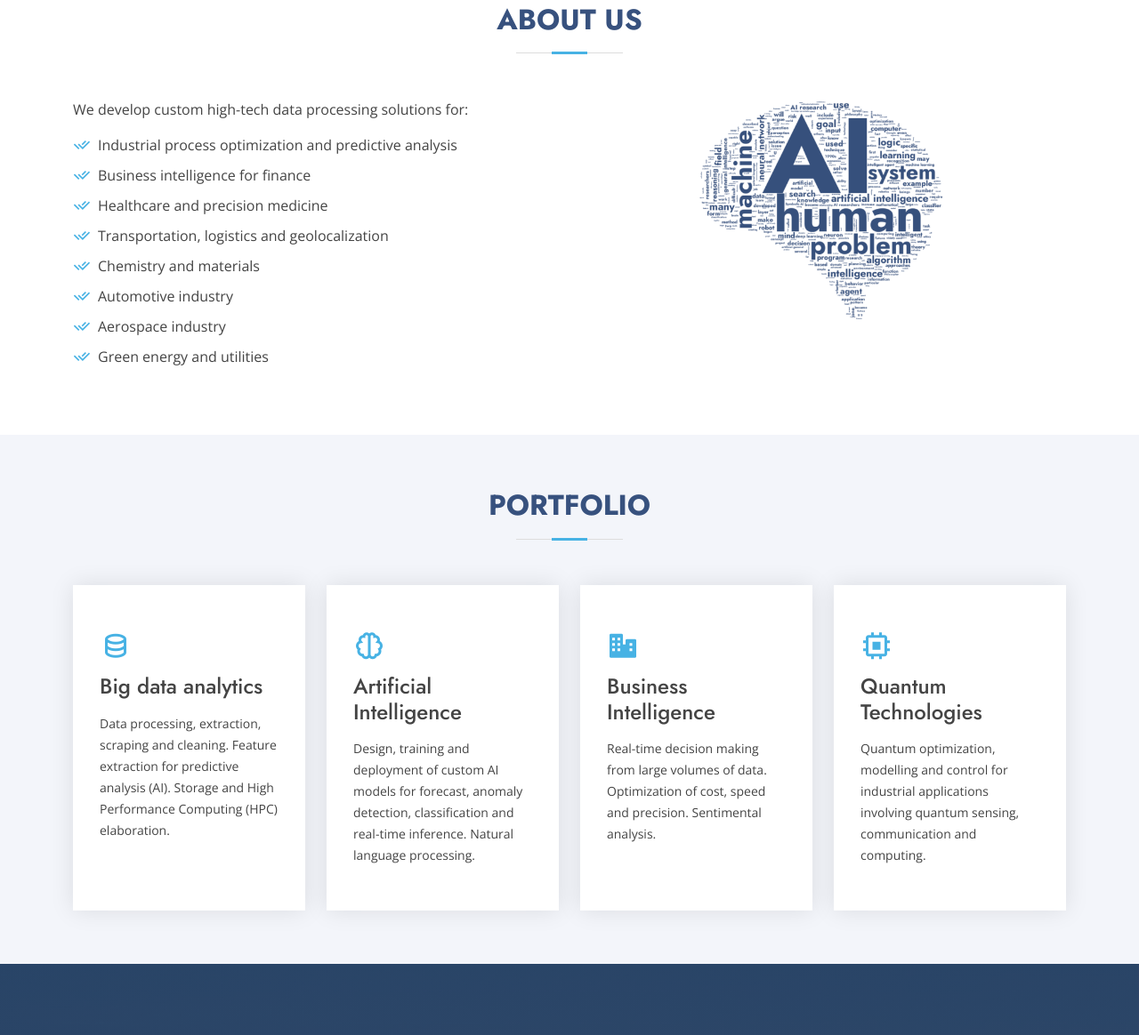
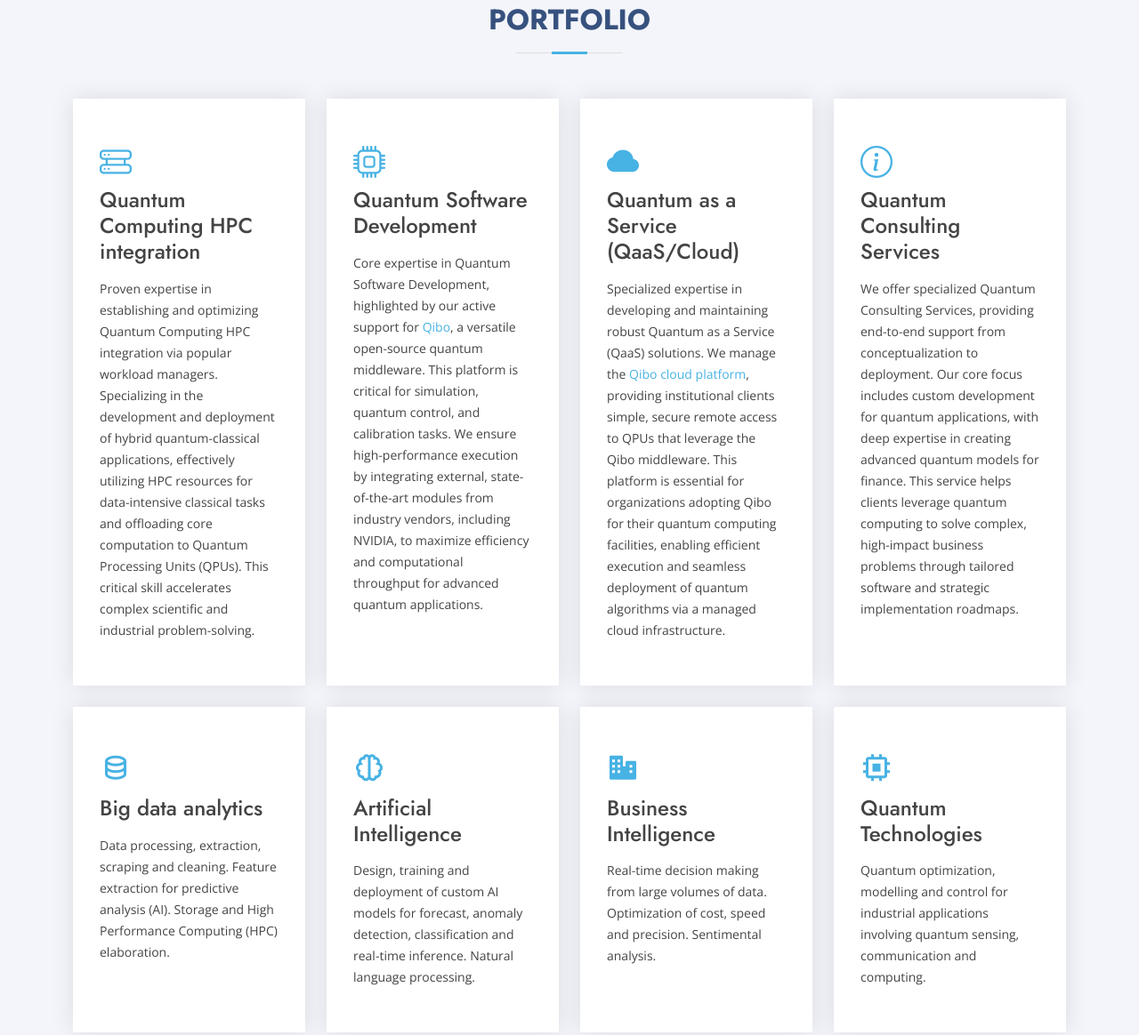
Before and after one commit to quarkotech/quarkotech.github.io, a plain HTML site: page index.html in a window 1280 px wide. Shown: the part 617-1781 px from the top of the page at 89% size. Drawn offline with nearby package versions, Linux system fonts and the light colour scheme.

Commit message:
Update index.html

```diff
--- a/index.html
+++ b/index.html
@@ -45,8 +45,8 @@
       <div class="row">
         <div class="col-lg-6 d-flex flex-column justify-content-center pt-4 pt-lg-0 order-2 order-lg-1"
           data-aos="fade-up" data-aos-delay="200">
-          <h1>High-Tech Data Processing Solutions</h1>
-          <h2>Design, Development and Deployment of Artificial Intelligence and Quantum Technologies.</h2>
+          <h1>Quantum Integration</h1>
+          <h2>Design, Development and Deployment of Quantum Technologies and Artificial Intelligence.</h2>
           <div class="d-flex justify-content-center justify-content-lg-start">
             <a href="#about" class="btn-get-started scrollto">Get Started</a>
           </div>
@@ -60,6 +60,133 @@
   </section>
 
   <main id="main">
+    <section id="services" class="services section-bg">
+      <div class="container" data-aos="fade-up">
+
+        <div class="section-title">
+          <h2>Portfolio</h2>
+          <p></p>
+        </div>
+
+        <div class="row">
+          <div class="col-xl-3 col-md-6 d-flex align-items-stretch" data-aos="zoom-in" data-aos-delay="100">
+            <div class="icon-box">
+              <div class="icon"><i class="bx bi-hdd-rack"></i></div>
+              <h4>Quantum Computing HPC integration</h4>
+              <p>
+                Proven expertise in establishing and optimizing Quantum
+                Computing HPC integration via popular workload managers.
+                Specializing in the development and deployment of hybrid
+                quantum-classical applications, effectively utilizing HPC
+                resources for data-intensive classical tasks and offloading core
+                computation to Quantum Processing Units (QPUs). This critical
+                skill accelerates complex scientific and industrial
+                problem-solving.
+              </p>
+            </div>
+          </div>
+
+          <div class="col-xl-3 col-md-6 d-flex align-items-stretch" data-aos="zoom-in" data-aos-delay="200">
+            <div class="icon-box">
+              <div class="icon"><i class="bx bi-cpu"></i></div>
+              <h4>Quantum Software Development</h4>
+              <p>
+                Core expertise in Quantum Software Development, highlighted by
+                our active support for <a href="https://qibo.science">Qibo</a>,
+                a versatile open-source quantum middleware. This platform is
+                critical for simulation, quantum control, and calibration tasks.
+                We ensure high-performance execution by integrating external,
+                state-of-the-art modules from industry vendors, including
+                NVIDIA, to maximize efficiency and computational throughput for
+                advanced quantum applications.
+              </p>
+            </div>
+          </div>
+
+          <div class="col-xl-3 col-md-6 d-flex align-items-stretch" data-aos="zoom-in" data-aos-delay="300">
+            <div class="icon-box">
+              <div class="icon"><i class="bx bi-cloud-fill"></i></div>
+              <h4>Quantum as a Service (QaaS/Cloud)</h4>
+              <p>
+                Specialized expertise in developing and maintaining robust
+                Quantum as a Service (QaaS) solutions. We manage the <a
+                href="https://cloud.qibo.science">Qibo cloud platform</a>,
+                providing institutional clients simple, secure remote access to
+                QPUs that leverage the Qibo middleware. This platform is
+                essential for organizations adopting Qibo for their quantum
+                computing facilities, enabling efficient execution and seamless
+                deployment of quantum algorithms via a managed cloud
+                infrastructure.
+              </p>
+            </div>
+          </div>
+
+          <div class="col-xl-3 col-md-6 d-flex align-items-stretch" data-aos="zoom-in" data-aos-delay="400">
+            <div class="icon-box">
+              <div class="icon"><i class="bx bi-info-circle"></i></div>
+              <h4>Quantum Consulting Services</h4>
+              <p>
+                We offer specialized Quantum Consulting Services, providing
+                end-to-end support from conceptualization to deployment. Our
+                core focus includes custom development for quantum applications,
+                with deep expertise in creating advanced quantum models for
+                finance. This service helps clients leverage quantum computing
+                to solve complex, high-impact business problems through tailored
+                software and strategic implementation roadmaps.
+              </p>
+            </div>
+          </div>
+
+          </div>
+
+          <div class="row pt-4">
+          <div class="col-xl-3 col-md-6 d-flex align-items-stretch" data-aos="zoom-in" data-aos-delay="500">
+            <div class="icon-box">
+              <div class="icon"><i class="bx bx-data"></i></div>
+              <h4>Big data analytics</h4>
+              <p>Data processing, extraction, scraping and cleaning. Feature extraction for
+                predictive analysis (AI). Storage and High Performance Computing (HPC)
+                elaboration.</p>
+            </div>
+          </div>
+
+          <div class="col-xl-3 col-md-6 d-flex align-items-stretch mt-4 mt-md-0" data-aos="zoom-in"
+            data-aos-delay="600">
+            <div class="icon-box">
+              <div class="icon"><i class="bx bx-brain"></i></div>
+              <h4>Artificial Intelligence</h4>
+              <p>Design, training and deployment of custom AI models for
+                forecast, anomaly detection, classification and real-time
+                inference. Natural language processing.</p>
+            </div>
+          </div>
+
+          <div class="col-xl-3 col-md-6 d-flex align-items-stretch mt-4 mt-xl-0" data-aos="zoom-in"
+            data-aos-delay="700">
+            <div class="icon-box">
+              <div class="icon"><i class="bx bxs-business"></i></div>
+              <h4>Business Intelligence</h4>
+              <p>Real-time decision making from large volumes of data.
+                Optimization of cost, speed and precision. Sentimental
+                analysis.</p>
+            </div>
+          </div>
+
+          <div class="col-xl-3 col-md-6 d-flex align-items-stretch mt-4 mt-xl-0" data-aos="zoom-in"
+            data-aos-delay="800">
+            <div class="icon-box">
+              <div class="icon"><i class="bx bx-chip"></i></div>
+              <h4>Quantum Technologies</h4>
+              <p>Quantum optimization, modelling and control for industrial
+                applications involving quantum sensing, communication and
+                computing.</p>
+            </div>
+          </div>
+
+        </div>
+      </div>
+    </section>
+
     <section id="about" class="about">
       <div class="container" data-aos="fade-up">
 
@@ -73,6 +200,7 @@
               We develop custom high-tech data processing solutions for:
             </p>
             <ul>
+              <li><i class="ri-check-double-line"></i>Quantum computing integrations</li>
               <li><i class="ri-check-double-line"></i>Industrial process optimization and predictive analysis</li>
               <li><i class="ri-check-double-line"></i>Business intelligence for finance</li>
               <li><i class="ri-check-double-line"></i>Healthcare and precision medicine</li>
@@ -86,62 +214,6 @@
           <div class="col-lg-6 pt-4 pt-lg-0 text-center">
             <img src="assets/img/brain.png" class="img-fluid" style="height: 250px;" alt="">
           </div>
-        </div>
-      </div>
-    </section>
-
-    <section id="services" class="services section-bg">
-      <div class="container" data-aos="fade-up">
-
-        <div class="section-title">
-          <h2>Portfolio</h2>
-          <p></p>
-        </div>
-
-        <div class="row">
-          <div class="col-xl-3 col-md-6 d-flex align-items-stretch" data-aos="zoom-in" data-aos-delay="100">
-            <div class="icon-box">
-              <div class="icon"><i class="bx bx-data"></i></div>
-              <h4>Big data analytics</h4>
-              <p>Data processing, extraction, scraping and cleaning. Feature extraction for
-                predictive analysis (AI). Storage and High Performance Computing (HPC)
-                elaboration.</p>
-            </div>
-          </div>
-
-          <div class="col-xl-3 col-md-6 d-flex align-items-stretch mt-4 mt-md-0" data-aos="zoom-in"
-            data-aos-delay="200">
-            <div class="icon-box">
-              <div class="icon"><i class="bx bx-brain"></i></div>
-              <h4>Artificial Intelligence</h4>
-              <p>Design, training and deployment of custom AI models for
-                forecast, anomaly detection, classification and real-time
-                inference. Natural language processing.</p>
-            </div>
-          </div>
-
-          <div class="col-xl-3 col-md-6 d-flex align-items-stretch mt-4 mt-xl-0" data-aos="zoom-in"
-            data-aos-delay="300">
-            <div class="icon-box">
-              <div class="icon"><i class="bx bxs-business"></i></div>
-              <h4>Business Intelligence</h4>
-              <p>Real-time decision making from large volumes of data.
-                Optimization of cost, speed and precision. Sentimental
-                analysis.</p>
-            </div>
-          </div>
-
-          <div class="col-xl-3 col-md-6 d-flex align-items-stretch mt-4 mt-xl-0" data-aos="zoom-in"
-            data-aos-delay="400">
-            <div class="icon-box">
-              <div class="icon"><i class="bx bx-chip"></i></div>
-              <h4>Quantum Technologies</h4>
-              <p>Quantum optimization, modelling and control for industrial
-                applications involving quantum sensing, communication and
-                computing.</p>
-            </div>
-          </div>
-
         </div>
       </div>
     </section>
```
